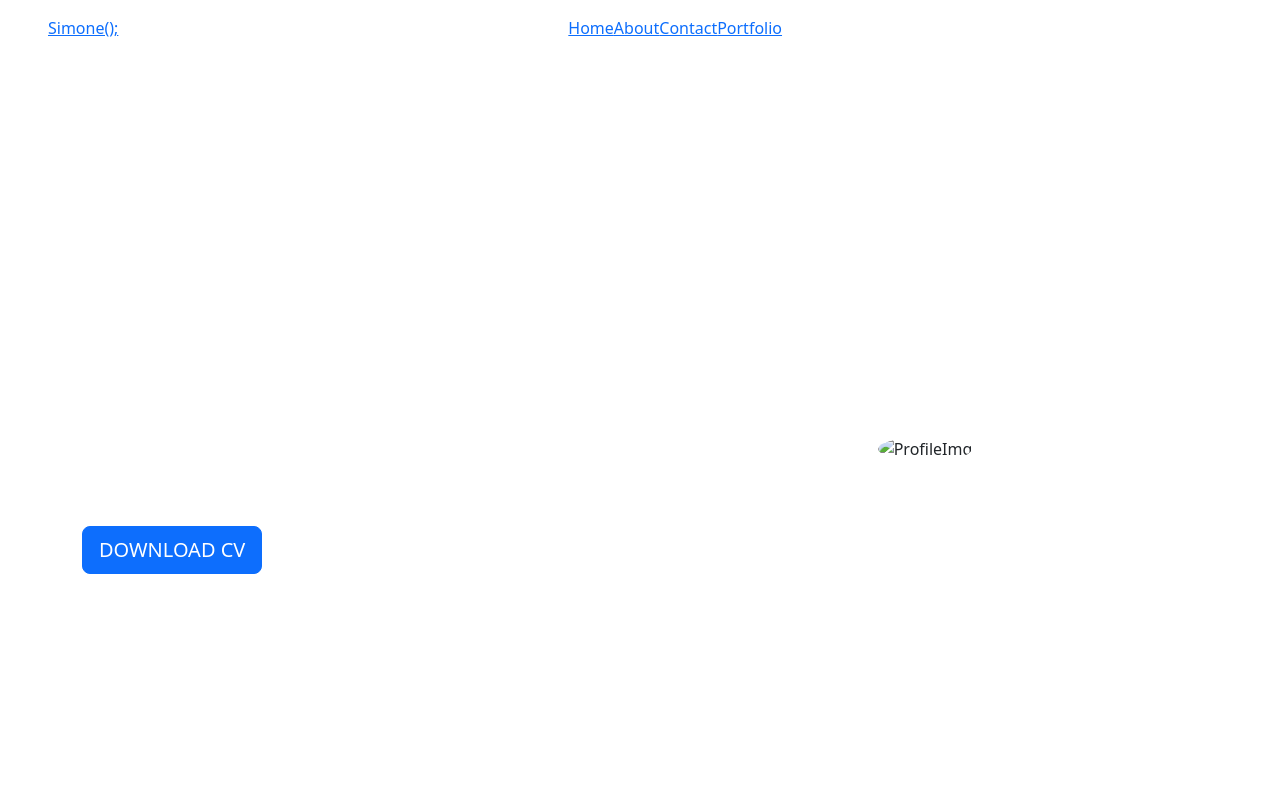
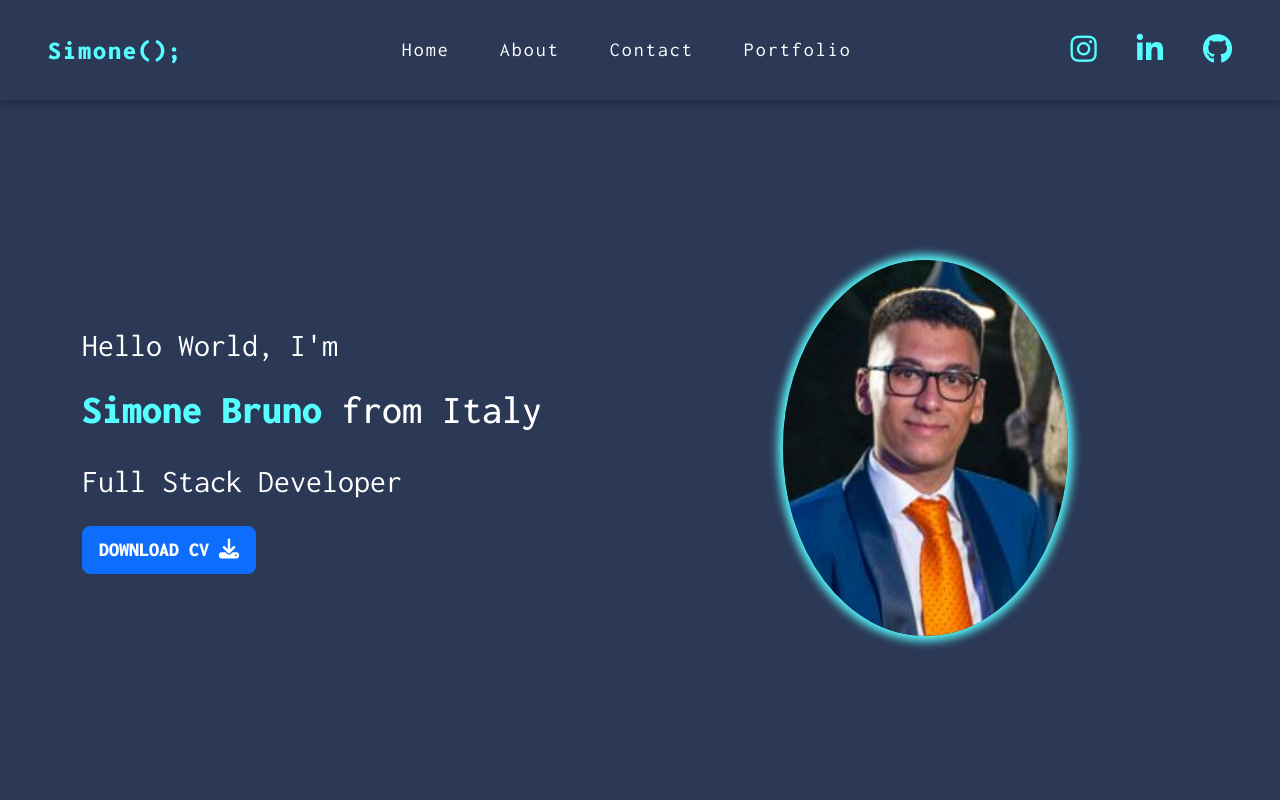
Before and after one commit to Lincoln711/personal-site, a plain HTML site: page index.html in a window 1280 px wide. Shown: the top 800 px of the page. Drawn offline with nearby package versions, Linux system fonts and the light colour scheme; the site is published under a folder, as on GitHub Pages, so addresses that start at the root find nothing.

Commit message:
Update index.html

```diff
--- a/index.html
+++ b/index.html
@@ -12,9 +12,9 @@
     <meta property="og:type" content="website"/>
     <link href="https://cdn.jsdelivr.net/npm/bootstrap@5.3.3/dist/css/bootstrap.min.css" rel="stylesheet"
         integrity="sha384-QWTKZyjpPEjISv5WaRU9OFeRpok6YctnYmDr5pNlyT2bRjXh0JMhjY6hW+ALEwIH" crossorigin="anonymous">
-    <link rel="icon" type="image/x-icon" href="/assets/img/favicon.JPG">
-    <link rel="stylesheet" href="/assets/css/style.css">
-    <link rel="stylesheet" href="/assets/fontawesome/fontawesome-free-6.5.2-web/css/all.css">
+    <link rel="icon" type="image/x-icon" href="assets/img/favicon.JPG">
+    <link rel="stylesheet" href="assets/css/style.css">
+    <link rel="stylesheet" href="assets/fontawesome/fontawesome-free-6.5.2-web/css/all.css">
 </head>
 
 <body>
@@ -120,7 +120,7 @@
             <div class="row min-vh-100 align-items-center">
                 <div class="col-md-6 p-0 mt-5 mt-lg-0">
                     <div class="home-img text-center">
-                        <img src="/assets/img/profileimage.JPG"
+                        <img src="assets/img/profileimage.JPG"
                             class="img-profile rounded-circle w-50" alt="ProfileImg">
                     </div>
                 </div>
```
